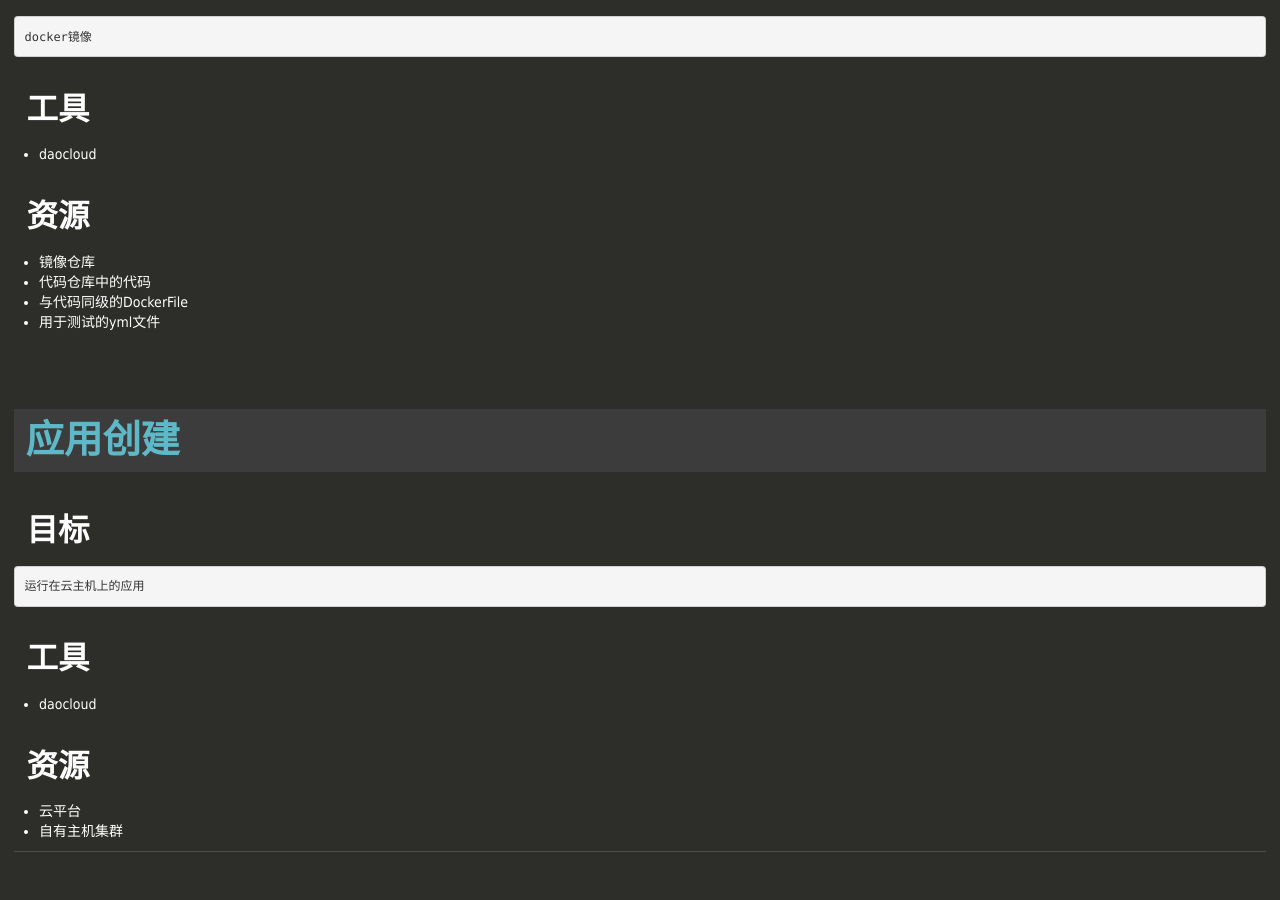
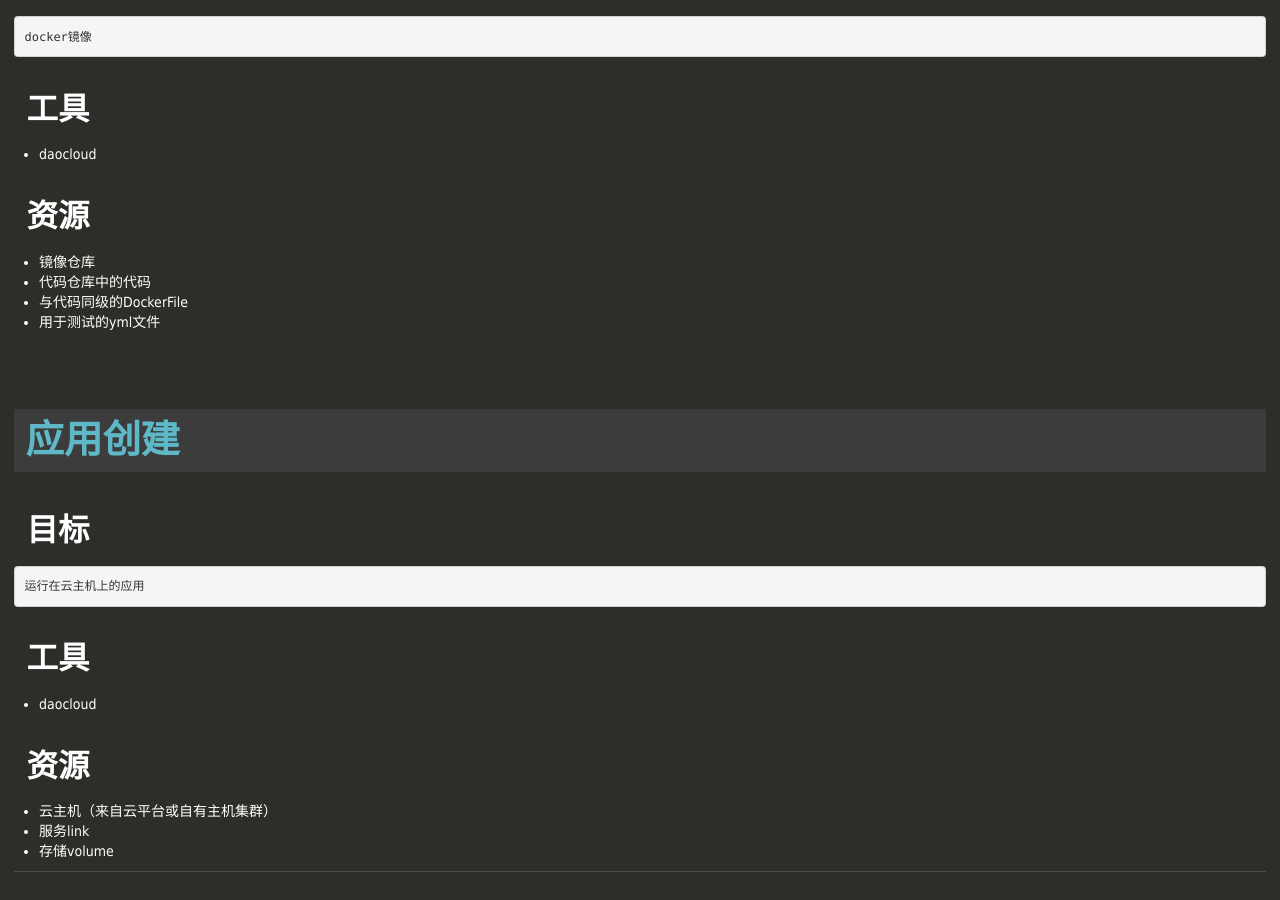
Before and after one commit to will-beta/will-beta.github.io, a Jekyll site: the page built from _posts/2016-5-9-deploy-onto-cloud.md, in a window 1280 px wide and 900 px high, scrolled down 826 px. Built offline with Jekyll 4.4.1, drawn with Linux system fonts in a browser that asks for light colours; nearby versions of some CDN libraries; comment, search, counter and statistics services are not loaded; a style sheet for code colours, icons or effects is not loaded.

Commit message:
modified

```diff
--- a/_posts/2016-5-9-deploy-onto-cloud.md
+++ b/_posts/2016-5-9-deploy-onto-cloud.md
@@ -91,5 +91,6 @@ tags: [docker]
   资源
 -------------------------------------------
 
-*    云平台
-*    自有主机集群
+*    云主机（来自云平台或自有主机集群）
+*    服务link
+*    存储volume
```
